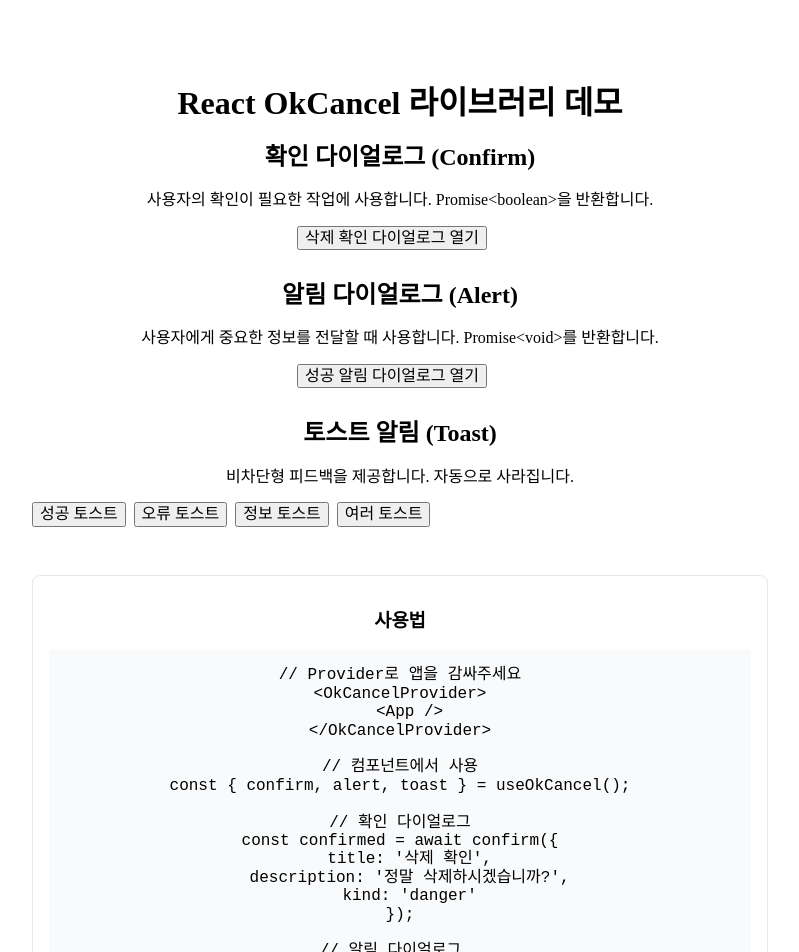
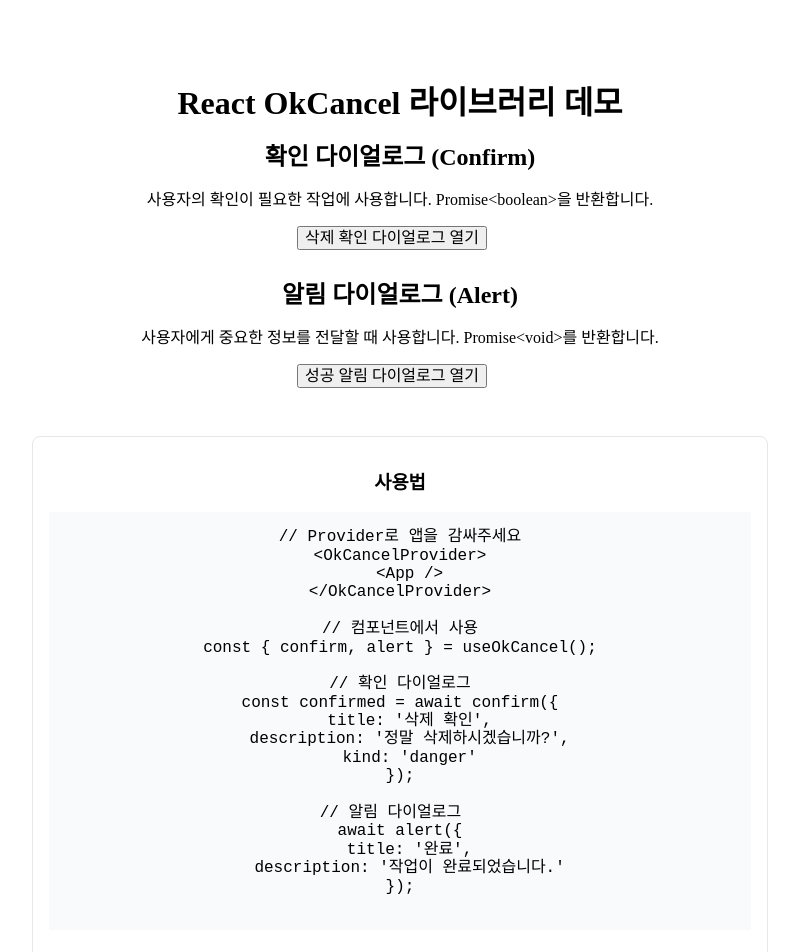
Before and after one commit to masimaru/react-okcancel, a React (Vite) app: page / in a window 1280 px wide. Shown: the top 952 px of the page, without its empty margins (240-1039 px from the left). Built offline with nearby package versions, Linux system fonts and the light colour scheme.

Commit message:
toast 제거

```diff
--- a/package.json
+++ b/package.json
@@ -7,8 +7,9 @@
     "dev": "vite",
     "build": "tsc -b && vite build",
     "preview": "vite preview",
-    "lint:fix": "eslint . --ext .js,.jsx,.ts,.tsx --fix",
-    "lint:css:fix": "stylelint \"**/*.{css,scss}\" --fix"
+    "lint:fix": "eslint src --ext .js,.jsx,.ts,.tsx --fix",
+    "lint:css:fix": "stylelint \"src/**/*.{css,scss}\" --fix",
+    "format": "prettier --write \"src/**/*.{ts,tsx,js,jsx,css,scss,md,json}\""
   },
   "dependencies": {
     "normalize.css": "^8.0.1",
--- a/src/App.tsx
+++ b/src/App.tsx
@@ -3,7 +3,7 @@ import { OkCancelProvider, useOkCancel } from './index';
 import './App.scss';
 
 function DemoComponent() {
-  const { confirm, alert, toast } = useOkCancel();
+  const { confirm, alert } = useOkCancel();
   const [result, setResult] = useState<string>('');
 
   const handleConfirm = async () => {
@@ -24,40 +24,7 @@ function DemoComponent() {
     setResult('알림이 표시되었습니다.');
   };
 
-  const handleToastSuccess = () => {
-    toast.success({
-      title: '성공',
-      description: '작업이 완료되었습니다.',
-    });
-    setResult('성공 토스트가 표시되었습니다.');
-  };
-
-  const handleToastError = () => {
-    toast.error({
-      title: '오류 발생',
-      description: '요청을 처리하는 중 문제가 발생했습니다.',
-    });
-    setResult('오류 토스트가 표시되었습니다.');
-  };
-
-  const handleToastInfo = () => {
-    toast.info({
-      title: '정보',
-      description: '새로운 업데이트가 사용 가능합니다.',
-    });
-    setResult('정보 토스트가 표시되었습니다.');
-  };
-
-  const handleMultipleToasts = () => {
-    toast.success({ title: '첫 번째', description: '첫 번째 토스트입니다.' });
-    setTimeout(() => {
-      toast.error({ title: '두 번째', description: '두 번째 토스트입니다.' });
-    }, 500);
-    setTimeout(() => {
-      toast.info({ title: '세 번째', description: '세 번째 토스트입니다.' });
-    }, 1000);
-    setResult('여러 토스트가 순차적으로 표시됩니다.');
-  };
+  // 토스트 기능 제거됨
 
   return (
     <div style={{ padding: '2rem', maxWidth: '800px', margin: '0 auto' }}>
@@ -79,16 +46,7 @@ function DemoComponent() {
         </button>
       </div>
 
-      <div style={{ marginBottom: '2rem' }}>
-        <h2>토스트 알림 (Toast)</h2>
-        <p>비차단형 피드백을 제공합니다. 자동으로 사라집니다.</p>
-        <div style={{ display: 'flex', gap: '0.5rem', flexWrap: 'wrap' }}>
-          <button onClick={handleToastSuccess}>성공 토스트</button>
-          <button onClick={handleToastError}>오류 토스트</button>
-          <button onClick={handleToastInfo}>정보 토스트</button>
-          <button onClick={handleMultipleToasts}>여러 토스트</button>
-        </div>
-      </div>
+      {/* 토스트 데모 제거됨 */}
 
       {result && (
         <div
@@ -125,7 +83,7 @@ function DemoComponent() {
 </OkCancelProvider>
 
 // 컴포넌트에서 사용
-const { confirm, alert, toast } = useOkCancel();
+const { confirm, alert } = useOkCancel();
 
 // 확인 다이얼로그
 const confirmed = await confirm({
@@ -140,9 +98,7 @@ await alert({
   description: '작업이 완료되었습니다.'
 });
 
-// 토스트
-toast.success({ title: '성공!', description: '저장되었습니다.' });
-toast.error({ title: '오류', description: '실패했습니다.' });`}
+`}
         </pre>
       </div>
     </div>
--- a/src/components/toast/toast-container.tsx
+++ /dev/null
@@ -1,34 +0,0 @@
-import type { Toast, Theme } from '../../types';
-import { Portal } from '../portal/portal';
-import { ToastItem } from './toast';
-import styles from './toast.module.scss';
-
-interface ToastContainerProps {
-  toasts: Toast[];
-  theme: Theme;
-  onRemove: (id: number) => void;
-}
-
-export const ToastContainer = ({ toasts, theme, onRemove }: ToastContainerProps) => {
-  if (toasts.length === 0) {
-    return null;
-  }
-
-  const containerClassName = [styles.container, theme.classNames.toastContainer]
-    .filter(Boolean)
-    .join(' ');
-
-  return (
-    <Portal>
-      <div
-        className={containerClassName}
-        style={{ ...theme.styles.toastContainer }}
-        data-testid="okcancel-toast-container"
-      >
-        {toasts.map((toast) => (
-          <ToastItem key={toast.id} toast={toast} theme={theme} onRemove={onRemove} />
-        ))}
-      </div>
-    </Portal>
-  );
-};
--- a/src/components/toast/toast.tsx
+++ /dev/null
@@ -1,57 +0,0 @@
-import { useEffect, useState } from 'react';
-import type { Toast as ToastType, Theme } from '../../types';
-import styles from './toast.module.scss';
-
-interface ToastItemProps {
-  toast: ToastType;
-  theme: Theme;
-  onRemove: (id: number) => void;
-}
-
-export const ToastItem = ({ toast, theme, onRemove }: ToastItemProps) => {
-  const [isVisible, setIsVisible] = useState(false);
-
-  useEffect(() => {
-    const timer = setTimeout(() => setIsVisible(true), 10);
-    return () => clearTimeout(timer);
-  }, []);
-
-  const handleClose = () => {
-    setIsVisible(false);
-    setTimeout(() => onRemove(toast.id), 150);
-  };
-
-  const toastClassName = [
-    styles.toast,
-    styles[toast.kind],
-    isVisible ? styles.visible : styles.hidden,
-    theme.classNames.toast,
-    toast.classNames?.toast,
-  ]
-    .filter(Boolean)
-    .join(' ');
-
-  return (
-    <div
-      className={toastClassName}
-      style={{ ...theme.styles.toast, ...toast.styles?.toast }}
-      role="status"
-      aria-live="polite"
-      data-testid={`okcancel-toast-${toast.id}`}
-    >
-      <div className={styles.content}>
-        {toast.title && <div className={styles.title}>{toast.title}</div>}
-        {toast.description && <div className={styles.description}>{toast.description}</div>}
-      </div>
-      <button
-        type="button"
-        className={styles['close-button']}
-        onClick={handleClose}
-        aria-label="닫기"
-        data-testid={`okcancel-toast-close-${toast.id}`}
-      >
-        ×
-      </button>
-    </div>
-  );
-};
--- a/src/provider.tsx
+++ b/src/provider.tsx
@@ -3,15 +3,13 @@ import type {
   OkCancelContextValue,
   OkCancelProviderProps,
   DialogState,
-  Toast,
   ConfirmOptions,
   AlertOptions,
-  ToastOptions,
   Theme,
 } from './types';
 import { OkCancelContext } from './context';
 import { Dialog } from './components/dialog/dialog';
-import { ToastContainer } from './components/toast/toast-container';
+// Toast feature removed
 
 // Default theme configuration
 const defaultTheme: Theme = {
@@ -25,18 +23,13 @@ const defaultTheme: Theme = {
     button: '',
     buttonPrimary: '',
     buttonSecondary: '',
-    toast: '',
-    toastContainer: '',
   },
   styles: {},
 };
 
-let toastIdCounter = 0;
-
 export const OkCancelProvider = ({ children, theme = {} }: OkCancelProviderProps) => {
   const [dialogState, setDialogState] = useState<DialogState>({ type: null });
-  const [toasts, setToasts] = useState<Toast[]>([]);
-  const previousActiveElementRef = useRef<Element | null>(null);
+  const previousActiveElementRef = useRef<Element | null>(null); // dialog를 열기 직전의 포커스 대상
 
   // Merge user theme with defaults
   const mergedTheme: Theme = {
@@ -101,39 +94,9 @@ export const OkCancelProvider = ({ children, theme = {} }: OkCancelProviderProps
     });
   }, []);
 
-  const addToast = useCallback((kind: Toast['kind'], options: ToastOptions) => {
-    const id = ++toastIdCounter;
-    const toast: Toast = {
-      id,
-      kind,
-      title: options.title,
-      description: options.description,
-      autoDismiss: options.autoDismiss ?? 3000,
-      classNames: options.classNames,
-      styles: options.styles,
-    };
-
-    setToasts((prev) => [...prev, toast]);
-
-    // Auto dismiss if configured
-    if (toast.autoDismiss && toast.autoDismiss > 0) {
-      setTimeout(() => {
-        setToasts((prev) => prev.filter((t) => t.id !== id));
-      }, toast.autoDismiss);
-    }
-  }, []);
-
-  const toast = {
-    success: (options: Omit<ToastOptions, 'kind'>) => addToast('success', options),
-    error: (options: Omit<ToastOptions, 'kind'>) => addToast('error', options),
-    info: (options: Omit<ToastOptions, 'kind'>) => addToast('info', options),
-    custom: (options: ToastOptions) => addToast(options.kind || 'default', options),
-  };
-
   const contextValue: OkCancelContextValue = {
     confirm,
     alert,
-    toast,
   };
 
   const handleDialogClose = useCallback(
@@ -149,10 +112,6 @@ export const OkCancelProvider = ({ children, theme = {} }: OkCancelProviderProps
     },
     [dialogState, closeDialog],
   );
-
-  const removeToast = useCallback((id: number) => {
-    setToasts((prev) => prev.filter((t) => t.id !== id));
-  }, []);
 
   // Handle keyboard events for ESC key
   useEffect(() => {
@@ -175,7 +134,6 @@ export const OkCancelProvider = ({ children, theme = {} }: OkCancelProviderProps
       {dialogState.type && (
         <Dialog {...dialogState} theme={mergedTheme} onClose={handleDialogClose} />
       )}
-      <ToastContainer toasts={toasts} theme={mergedTheme} onRemove={removeToast} />
     </OkCancelContext.Provider>
   );
 };
--- a/src/styles/mixins.scss
+++ b/src/styles/mixins.scss
@@ -47,22 +47,6 @@
   border: 1px solid $color;
 }
 
-// Toast animations
-@mixin toast-enter {
-  transform: translateX(100%);
-  opacity: 0;
-}
-
-@mixin toast-visible {
-  transform: translateX(0);
-  opacity: 1;
-}
-
-@mixin toast-exit {
-  transform: translateX(100%);
-  opacity: 0;
-}
-
 // Responsive breakpoints
 @mixin mobile {
   @media (width <= 640px) {
@@ -87,8 +71,3 @@
   z-index: v.$z-index-overlay;
   padding: v.$spacing-lg;
 }
-
-// Toast kind indicators
-@mixin toast-kind-border($color) {
-  border-left: 4px solid $color;
-}
--- a/src/styles/variables.scss
+++ b/src/styles/variables.scss
@@ -48,7 +48,6 @@ $shadow-xl:
 
 // Z-index
 $z-index-overlay: 1000;
-$z-index-toast: 1001;
 
 // Transitions
 $transition-base: all 0.2s ease;
--- a/src/types.ts
+++ b/src/types.ts
@@ -1,8 +1,6 @@
 import type { ReactNode, CSSProperties } from 'react';
 
 export type DialogKind = 'default' | 'danger' | 'success' | 'info';
-
-export type ToastKind = 'default' | 'success' | 'error' | 'info';
 
 export type CloseReason = 'confirm' | 'cancel' | 'esc' | 'overlay' | 'system';
 
@@ -16,8 +14,6 @@ export interface ClassNames {
   button: string;
   buttonPrimary: string;
   buttonSecondary: string;
-  toast: string;
-  toastContainer: string;
 }
 
 export interface InlineStyles {
@@ -30,8 +26,6 @@ export interface InlineStyles {
   button?: CSSProperties;
   buttonPrimary?: CSSProperties;
   buttonSecondary?: CSSProperties;
-  toast?: CSSProperties;
-  toastContainer?: CSSProperties;
 }
 
 export interface Theme {
@@ -60,25 +54,6 @@ export interface AlertOptions extends BaseDialogOptions {
   closeOnEsc?: boolean;
 }
 
-export interface ToastOptions {
-  title?: ReactNode;
-  description?: ReactNode;
-  kind?: ToastKind;
-  autoDismiss?: number;
-  classNames?: Partial<ClassNames>;
-  styles?: Partial<InlineStyles>;
-}
-
-export interface Toast {
-  id: number;
-  kind: ToastKind;
-  title?: ReactNode;
-  description?: ReactNode;
-  autoDismiss?: number;
-  classNames?: Partial<ClassNames>;
-  styles?: Partial<InlineStyles>;
-}
-
 export interface DialogState {
   type: 'confirm' | 'alert' | null;
   title?: ReactNode;
@@ -96,12 +71,6 @@ export interface DialogState {
 export interface OkCancelContextValue {
   confirm: (options: ConfirmOptions) => Promise<boolean>;
   alert: (options: AlertOptions) => Promise<void>;
-  toast: {
-    success: (options: Omit<ToastOptions, 'kind'>) => void;
-    error: (options: Omit<ToastOptions, 'kind'>) => void;
-    info: (options: Omit<ToastOptions, 'kind'>) => void;
-    custom: (options: ToastOptions) => void;
-  };
 }
 
 export interface OkCancelProviderProps {
```
Also changed, not shown: src/components/toast/toast.module.scss (deleted, +0 -97 lines).
